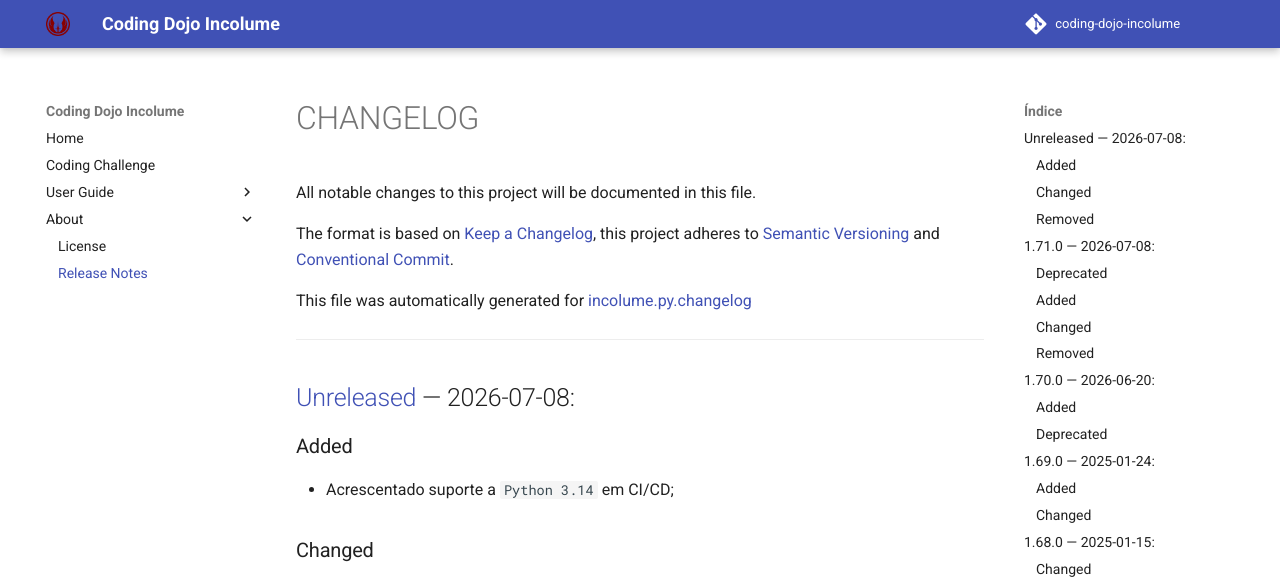
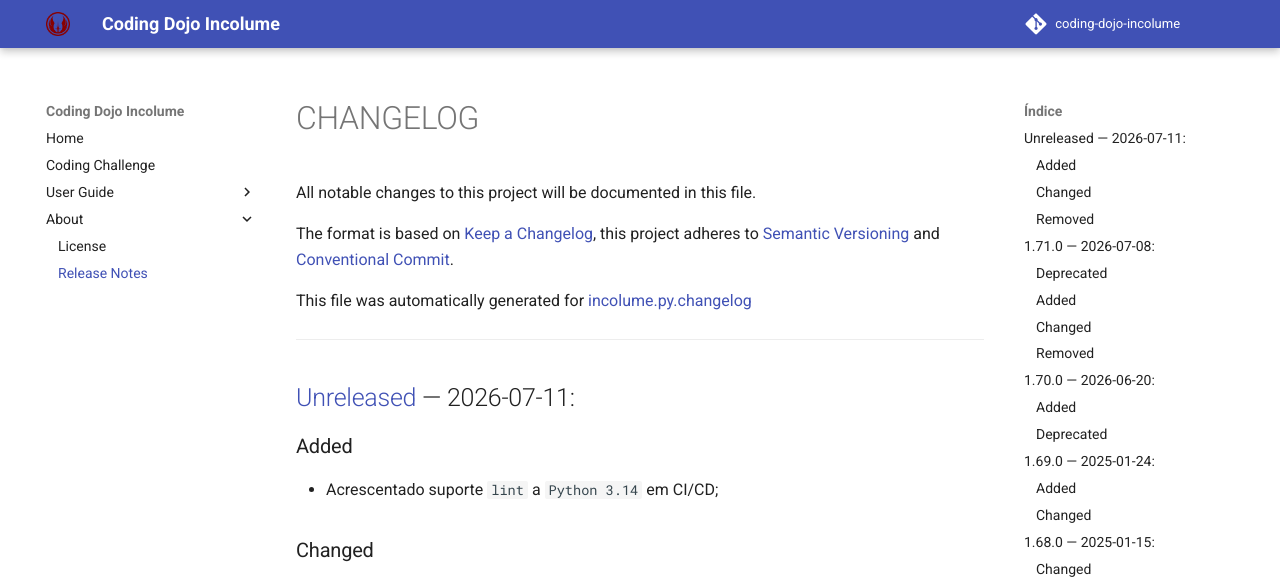
Before and after one commit to incolume-jedi/coding-dojo, an MkDocs documentation site: the page built from docs/about/CHANGELOG.md, in a window 1280 px wide and 900 px high. Shown: the top 585 px of the window. Built offline with MkDocs 1.6.1 and Material for MkDocs 9.7.7, drawn with Linux system fonts in a browser that asks for light colours; comment, search, counter and statistics services are not loaded.

Commit message:
doc: #atualizado CHANGELOG.md

```diff
--- a/docs/about/CHANGELOG.md
+++ b/docs/about/CHANGELOG.md
@@ -10,9 +10,9 @@ This file was automatically generated for [incolume.py.changelog](https://github
 ---
 
 
-## [Unreleased]	 &#8212; 	2026-07-08:
+## [Unreleased]	 &#8212; 	2026-07-11:
 ### Added
-  - Acrescentado suporte a `Python 3.14` em CI/CD;
+  - Acrescentado suporte `lint` a `Python 3.14` em CI/CD;
 ### Changed
   - Atualização nas receitas CI/CD;
 ### Removed
```
